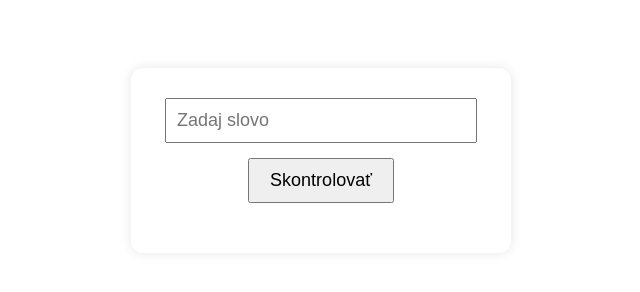
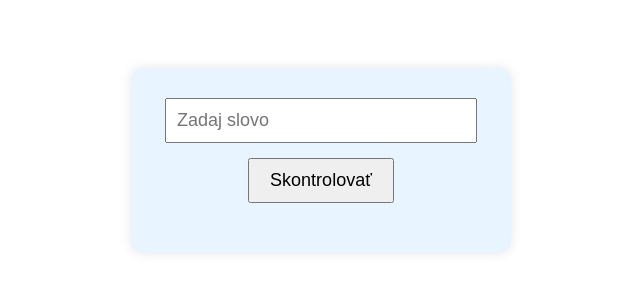
Before and after one commit to ivannscrabble/slovnik5, a plain HTML site: page index.html in a window 1280 px wide. Shown: the whole page, without its empty margins (319-959 px from the left). Drawn offline with Linux system fonts and the light colour scheme.

Commit message:
Update style.css

```diff
--- a/style.css
+++ b/style.css
@@ -7,7 +7,7 @@ body {
 }
 
 .container {
-    background: white;
+    background: #e8f4ff;
     padding: 30px;
     border-radius: 12px;
     box-shadow: 0 0 12px rgba(0,0,0,0.1);
```
